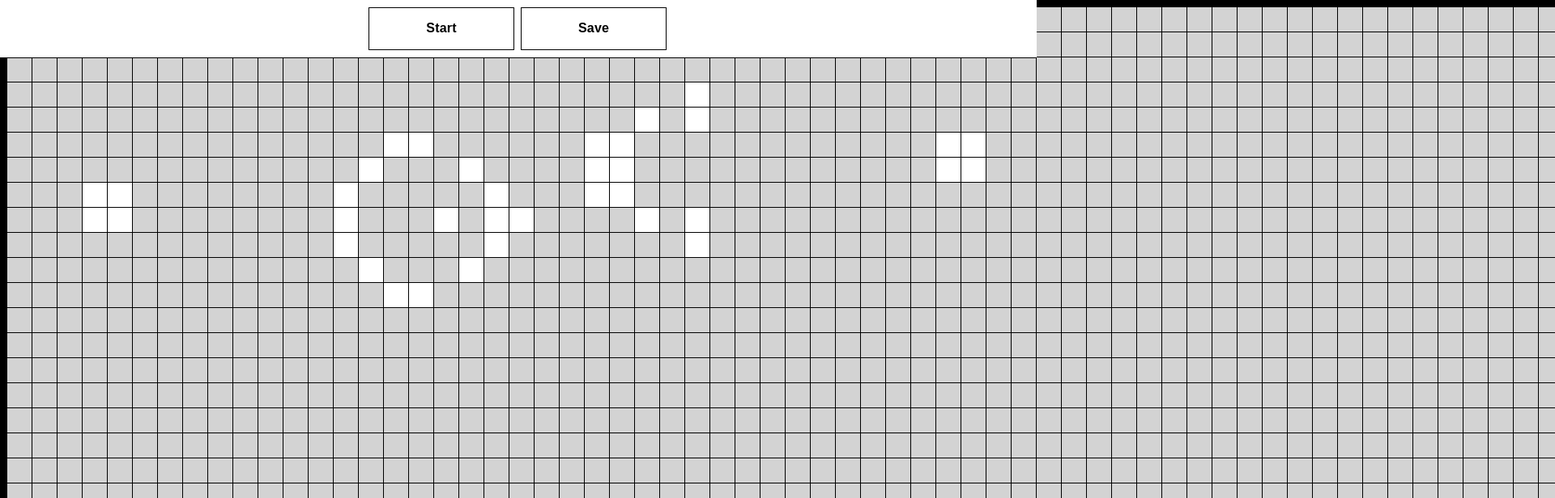
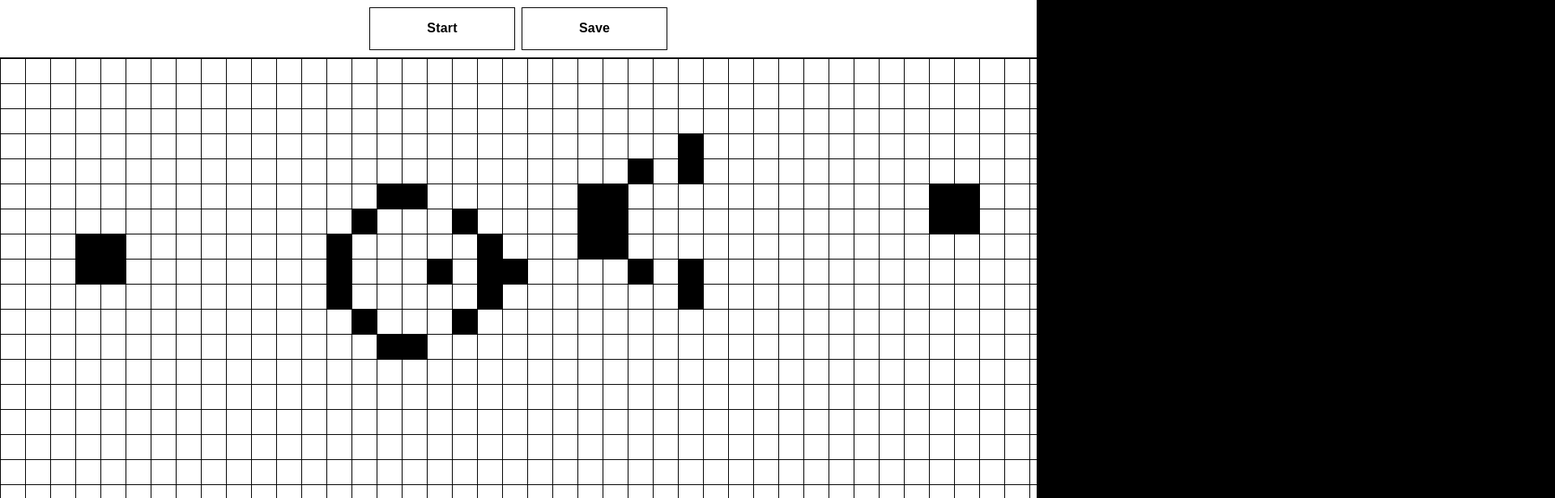
Before and after one commit to jakent/game-of-life-interactive, a React app: page / in a window 1280 px wide. Shown: the top 616 px of the page at 81% size, 1920 px wide, since content can reach past the window. Built offline with nearby package versions, Linux system fonts and the light colour scheme.

Commit message:
Using flexbox to prevent the menu from overlapping the grid

```diff
--- a/src/components/App.jsx
+++ b/src/components/App.jsx
@@ -3,9 +3,7 @@ import Game from './Game'
 
 class App extends Component {
   render() {
-    return <div>
-      <Game />
-    </div>;
+    return <Game />;
   }
 }
 export default App;
--- a/src/components/Cell/cell.scss
+++ b/src/components/Cell/cell.scss
@@ -13,9 +13,9 @@
 }
 
 .dead {
-  background-color: $background-medium;
+  background-color: $background-white;
 }
 
 .alive {
-  background-color: $background-light;
+  background-color: $background-black;
 }
--- a/src/components/Cell/index.jsx
+++ b/src/components/Cell/index.jsx
@@ -9,8 +9,8 @@ export class Cell extends Component {
   render() {
     const {alive, position, changeCellState, generationsAlive} = this.props;
 
-    // const val = 255 / generationsAlive;
-    // const style = {backgroundColor: `rgb(${val}, ${val}, ${val})`};
+    const val = 255 / generationsAlive;
+    const style = {backgroundColor: `rgb(${val}, ${val}, ${val})`};
 
     return <td
       className={`cell ${alive ? 'alive' : 'dead'}`}
--- a/src/components/Game/game.scss
+++ b/src/components/Game/game.scss
@@ -1,23 +1,36 @@
 @import '../_mixins.scss';
 
-body {
-  background-color: $background-dark;
+html, body {
+  margin:0;
+  height:100%;
+  min-height:100%;
+  background-color: $background-black;
 }
+
+#app {
+  height:100%;
+  min-height:100%;
+}
+
+.game {
+  margin: 0;
+  padding: 0;
+  display: flex;
+  flex-direction: column;
+  height:100%;
+  min-height:100%;
 
   .controls {
     padding: 1px;
-  position: fixed;
-  top: 0;
-  right: 0;
-  background-color: $background-light;
-  border-bottom: 1px solid $background-dark;
-  width: 100%;
+    flex: 0;
+    background-color: $background-white;
+    border-bottom: $cell-margin--width solid $background-black;
     text-align: center;
 
     .control {
-    color: $background-dark;
+      color: $background-black;
       display: inline-block;
-    border: 1px solid $background-dark;
+      border: 1px solid $background-black;
       cursor: pointer;
       font-size: 1rem;
       font-weight: 700;
@@ -33,15 +46,16 @@ body {
     }
 
     .start, .save {
-    background-color: $background-light;
+      background-color: $background-white;
     }
 
     .stop, .reset {
-    background-color: $background-medium;
+      background-color: $background-white;
     }
   }
 
-.game {
-  margin: 0;
-  padding: 0;
+  .full {
+    flex: 8;
+    overflow-y: scroll
   }
+}
--- a/src/components/Grid/grid.scss
+++ b/src/components/Grid/grid.scss
@@ -7,5 +7,5 @@
 .grid {
   border-spacing: $cell-padding $cell-padding;
   border-collapse: separate;
-  border-color: palevioletred;
+  border-color: $background-white;
 }
--- a/src/components/_mixins.scss
+++ b/src/components/_mixins.scss
@@ -7,11 +7,6 @@ $cell-padding: 1px;
 //$cell-border: .1px solid white;
 $cell-border: 0;
 
-
-//$background-medium: floralwhite;
-//$background-light: #fffffa;
-//$background-dark: antiquewhite;
-
-$background-medium: lightgrey;
-$background-light: white;
-$background-dark: black;
+$background-grey: lightgrey;
+$background-white: white;
+$background-black: black;
```
Lines whose indentation alone changed are shown as unchanged.
